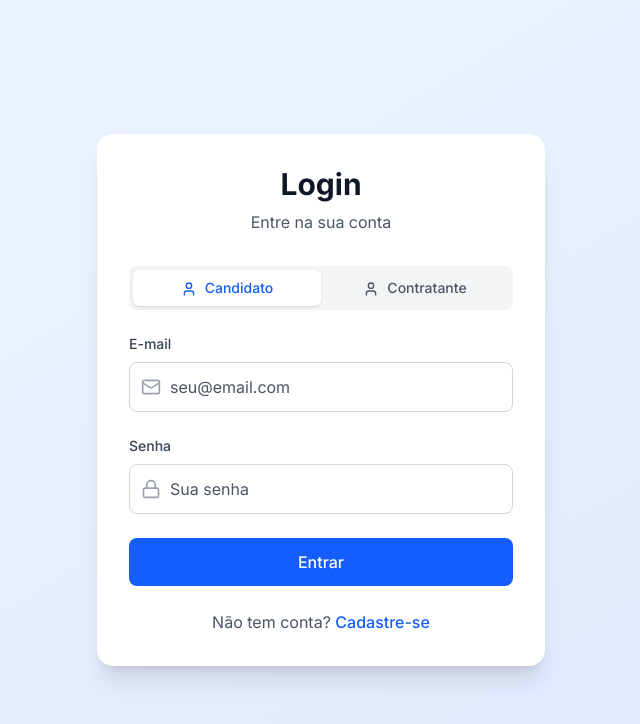
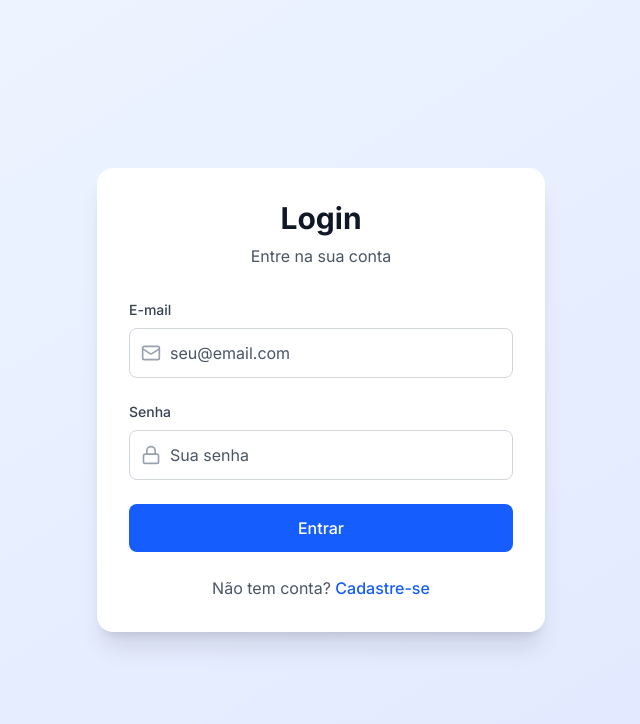
Before and after one commit to jpcardoso03/contrata-facil, a Next.js app: page /login in a window 1280 px wide. Shown: the top 724 px of the page, without its empty margins (319-959 px from the left). Built offline with nearby package versions, Linux system fonts and the light colour scheme.

Commit message:
leve mudança em login

```diff
--- a/components/LoginForm.tsx
+++ b/components/LoginForm.tsx
@@ -7,7 +7,6 @@ import { useRouter } from 'next/navigation';
 import { signIn } from 'next-auth/react';
 
 export default function LoginForm() {
-  const [userType, setUserType] = useState<UserType>('candidato');
   const [email, setEmail] = useState('');
   const [password, setPassword] = useState('');
   const [error, setError] = useState('');
@@ -46,33 +45,6 @@ export default function LoginForm() {
         <div className="text-center mb-8">
           <h1 className="text-3xl font-bold text-gray-900 mb-2">Login</h1>
           <p className="text-gray-600">Entre na sua conta</p>
-        </div>
-
-        <div className="flex bg-gray-100 rounded-lg p-1 mb-6">
-          <button
-            type="button"
-            onClick={() => setUserType('candidato')}
-            className={`flex-1 py-2 px-4 rounded-md text-sm font-medium transition-all ${
-              userType === 'candidato'
-                ? 'bg-white text-blue-600 shadow-sm'
-                : 'text-gray-600 hover:text-gray-900'
-            }`}
-          >
-            <User className="w-4 h-4 inline mr-2" />
-            Candidato
-          </button>
-          <button
-            type="button"
-            onClick={() => setUserType('contratante')}
-            className={`flex-1 py-2 px-4 rounded-md text-sm font-medium transition-all  ${
-              userType === 'contratante'
-                ? 'bg-white text-blue-600 shadow-sm'
-                : 'text-gray-600 hover:text-gray-900'
-            }`}
-          >
-            <User className="w-4 h-4 inline mr-2" />
-            Contratante
-          </button>
         </div>
 
         <form onSubmit={handleSubmit} className="space-y-6">
```
